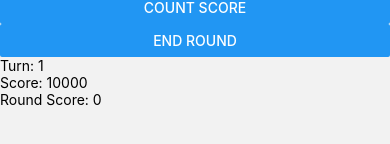
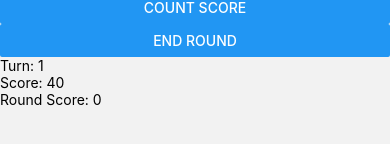
Before and after one commit to rich-back/farkle, a React Native app in the folder client/: screen /Game in a window 390 px wide. Shown: the part 406-550 px from the top of the page. Built offline with nearby package versions, Linux system fonts and the light colour scheme.

Commit message:
added completeGame method which trigger endGame

```diff
--- a/client/screens/Game/ScoringLogic.jsx
+++ b/client/screens/Game/ScoringLogic.jsx
@@ -1,4 +1,4 @@
-import { useState } from "react";
+import { useEffect, useState } from "react";
 import { Button, View, Text } from "react-native";
 const ScoringLogic = ({
   counted,
@@ -8,19 +8,29 @@ const ScoringLogic = ({
   turnCounter,
   setCounted,
   setTurnCounter,
+  setEndGameAlertVis,
 }) => {
   const [rollScore, setRollScore] = useState(0);
 	const [roundScore, setRoundScore] = useState(0);
-	const [score, setScore] = useState(10000);
+	const [score, setScore] = useState(40);
+
+  useEffect(() => {
+    completeGame()
+  }, [score])
+
+  const completeGame = () => {
+    if(score <= 0) {setEndGameAlertVis(true)}
+  }
 
 	const endTurn = () => {
 		let tempScore = score;
 		let tempRoundScore = roundScore;
+		let tempTurnCounter = turnCounter += 1;
 		setScore(tempScore - tempRoundScore);
-		let tempTurnCounter = turnCounter += 1;
 		setTurnCounter(tempTurnCounter);
 		setRoundScore(0);
 	}
+
 
   const countScore = () => {
     if (!counted) {
```
